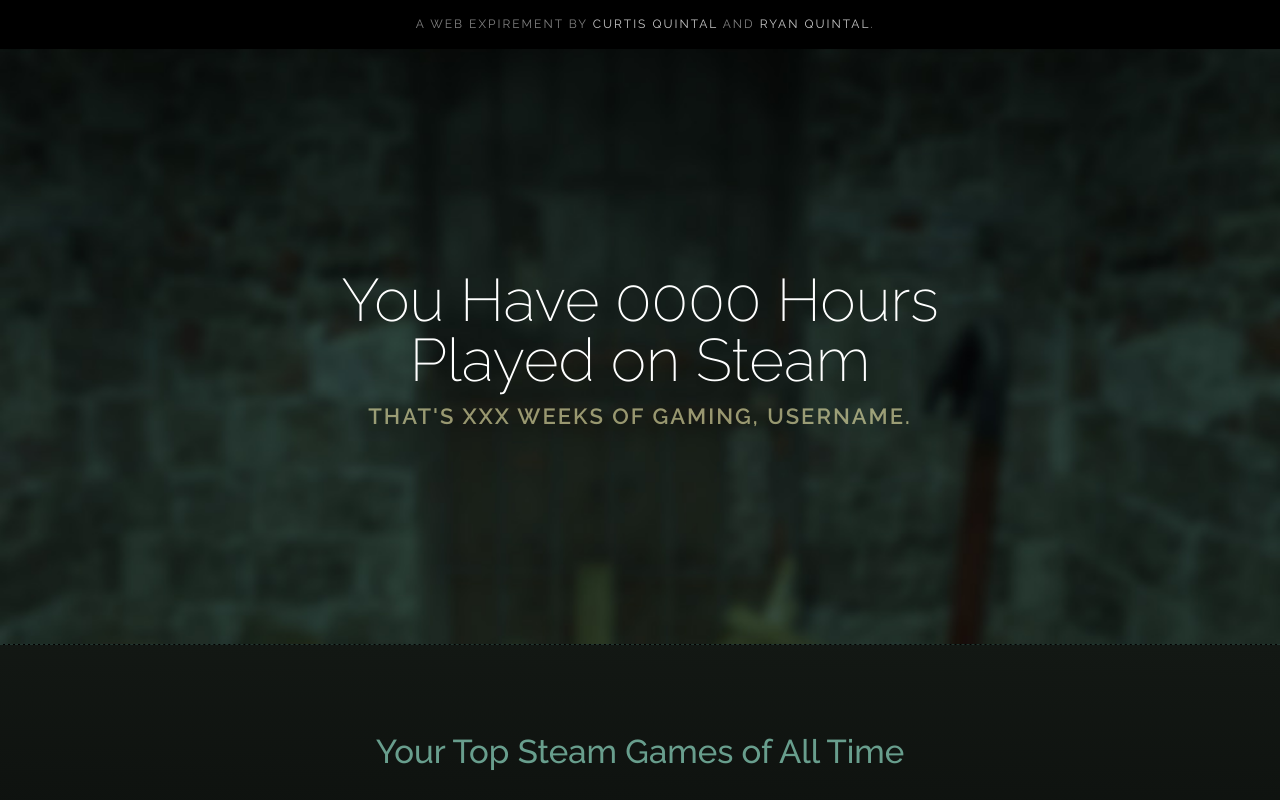
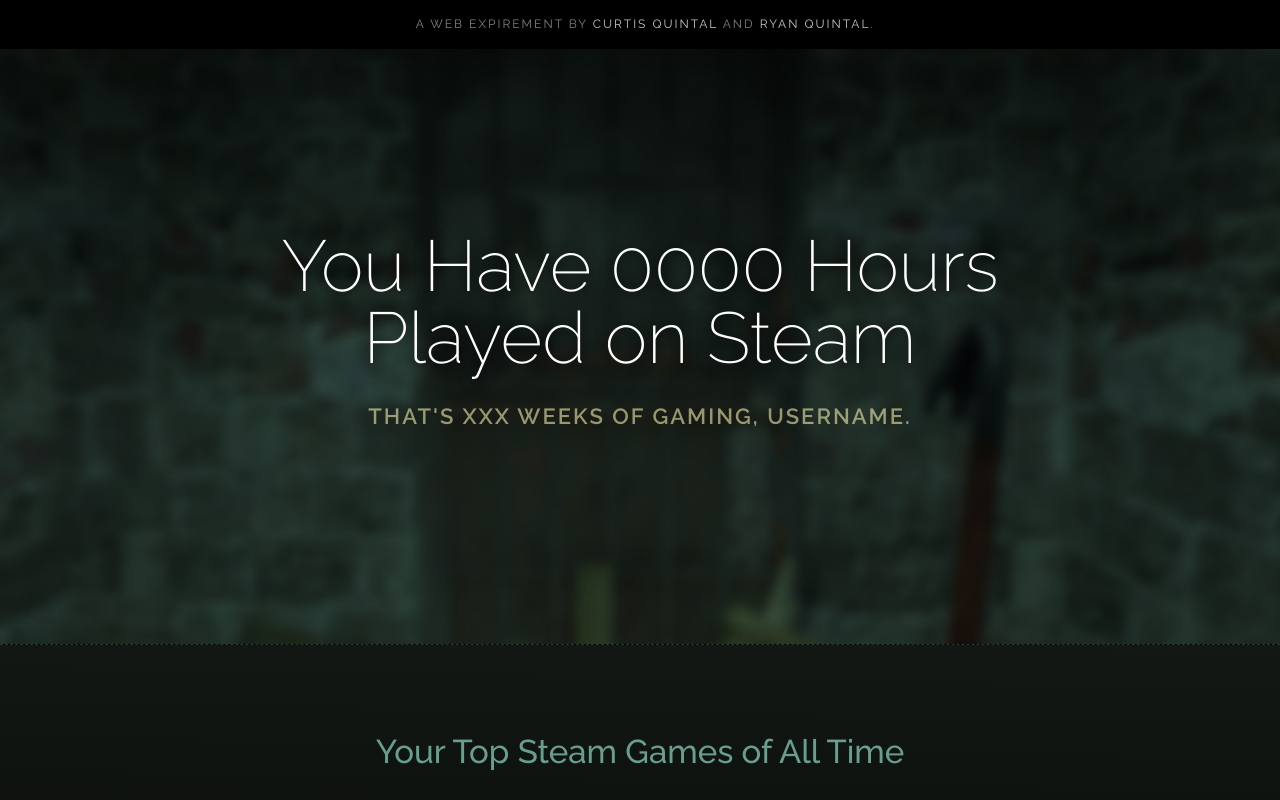
Before and after one commit to curtisq/VideoGameStats, a plain HTML site: page steam/macaw/pagetest/index.html in a window 1280 px wide. Shown: the top 800 px of the page. Drawn offline with Linux system fonts and the light colour scheme.

Commit message:
updated CSS break points

```diff
--- a/steam/macaw/pagetest/css/index.css
+++ b/steam/macaw/pagetest/css/index.css
@@ -23,6 +23,7 @@ body {
 h1{
     -webkit-animation: grandentrance 2s ease-out !important;
     animation: grandentrance 2s ease-out !important;
+    text-shadow: 0px 1px 14px black;
 }
 
 @-webkit-keyframes grandentrance{
@@ -224,7 +225,7 @@ h2{
 
 ._text-2 {
   position: absolute;
-  top: 303px;
+  top: 250px;
   left: 10%;
   z-index: 16;
   width: 80%;
@@ -392,8 +393,13 @@ h2{
 .text a {
   color: rgb(198, 198, 198);
 }
-
-@media(max-width: 1350px) {
+@media(max-width: 2500px) {
+._text-2 {
+  top: 300px;
+  font-size: 4em;
+}
+}
+@media(max-width: 1600px) {
   .panel-1 {
     position: relative;
     z-index: 14;
@@ -405,10 +411,10 @@ h2{
   }
 
   ._text-2 {
-    top: 270px;
+    top: 230px;
     left: 16.8148148148%;
     width: 66.3703703703%;
-    font-size: 3.333em;
+    font-size: 4em;
   }
 
   ._text-5 {
@@ -869,7 +875,7 @@ h2{
   }
 
   ._text-2 {
-    top: 272px;
+    top: 200px;
     left: 0;
     right: 0;
     margin-right: auto;
```
